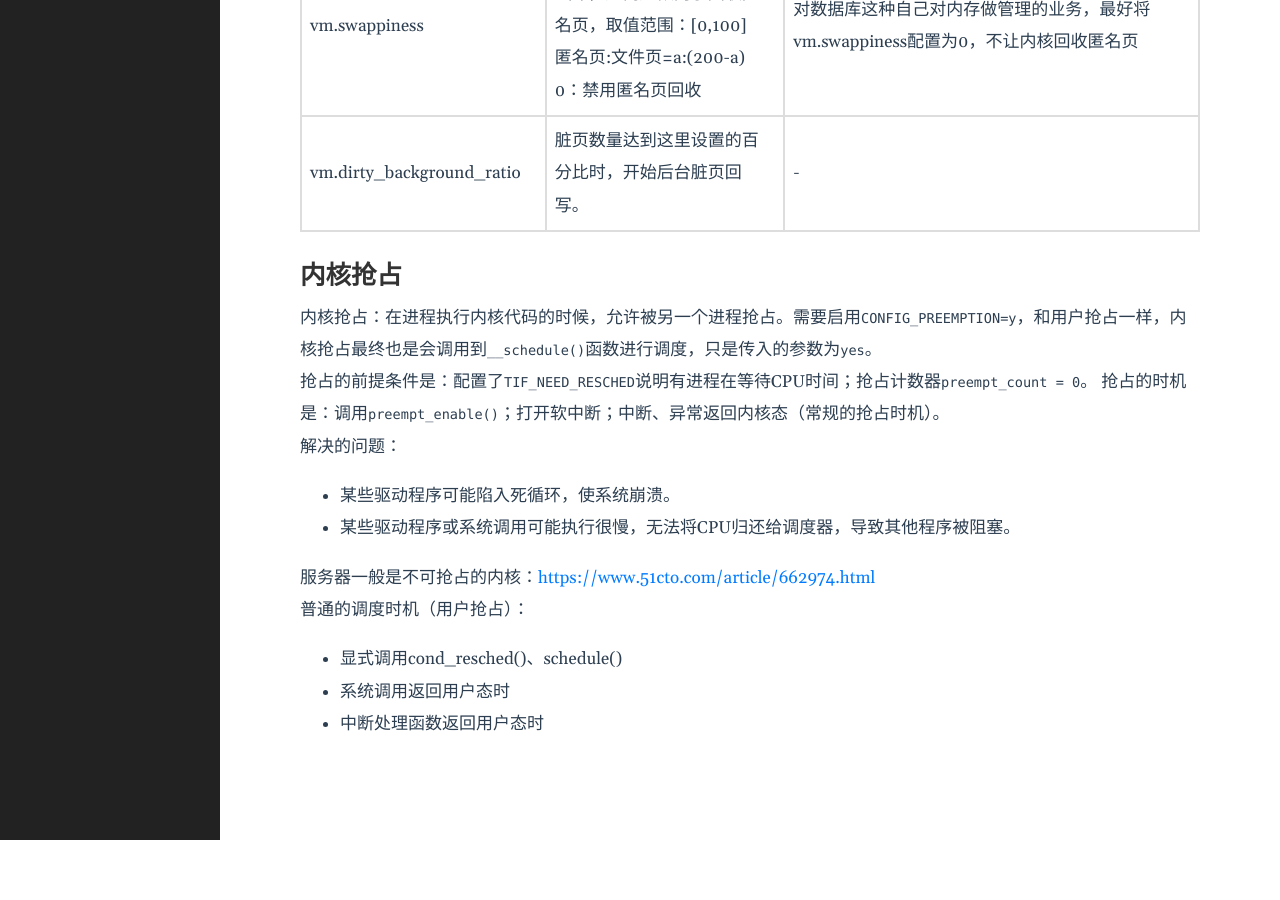
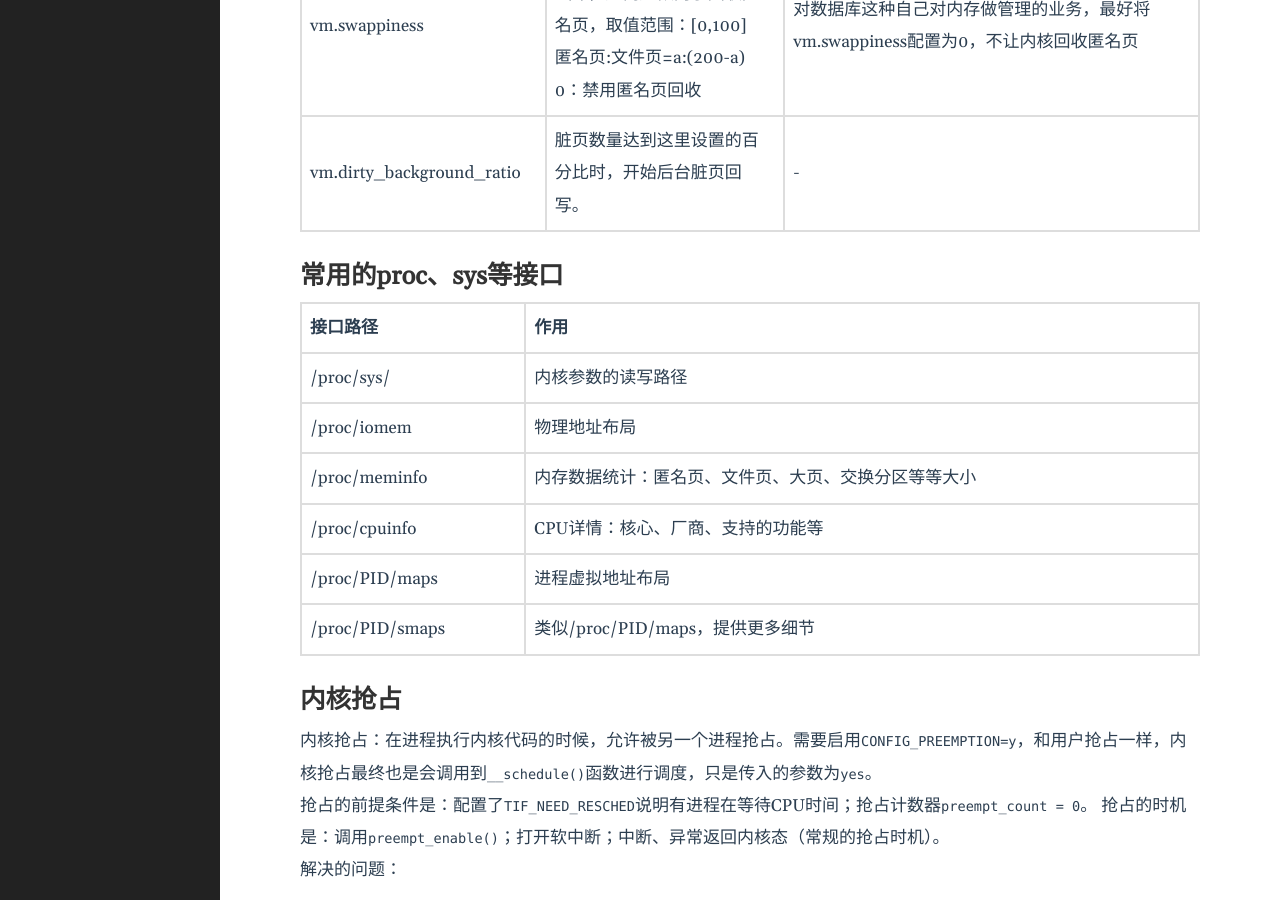
Before and after one commit to lclgo/lclgo.github.io, a Jekyll site: the page built from _posts/draft/2020-01-01-draft.md, in a window 1280 px wide and 900 px high, scrolled down 5863 px. Built offline with Jekyll 4.4.1, drawn with Linux system fonts in a browser that asks for light colours; before the commit the page ends 6703 px from its top, so only the background shows below that.

Commit message:
add some proc/sys file detail

```diff
--- a/_posts/draft/2020-01-01-draft.md
+++ b/_posts/draft/2020-01-01-draft.md
@@ -196,6 +196,17 @@ swappiness参数用于控制回收匿名页的激进程度（a），取值范围
 |vm.swappiness|回收匿名页的激进程度（a），越高越倾向于回收匿名页，取值范围：[0,100]<br>匿名页:文件页=a:(200-a)<br>0：禁用匿名页回收<br>|对数据库这种自己对内存做管理的业务，最好将vm.swappiness配置为0，不让内核回收匿名页|
 |vm.dirty_background_ratio|脏页数量达到这里设置的百分比时，开始后台脏页回写。|-|
 
+## 常用的proc、sys等接口
+
+|接口路径|作用|
+|-|-|
+|/proc/sys/|内核参数的读写路径|
+|/proc/iomem|物理地址布局|
+|/proc/meminfo|内存数据统计：匿名页、文件页、大页、交换分区等等大小|
+|/proc/cpuinfo|CPU详情：核心、厂商、支持的功能等|
+|/proc/PID/maps|进程虚拟地址布局|
+|/proc/PID/smaps|类似/proc/PID/maps，提供更多细节|
+
 ## 内核抢占
 
 内核抢占：在进程执行内核代码的时候，允许被另一个进程抢占。需要启用`CONFIG_PREEMPTION=y`，和用户抢占一样，内核抢占最终也是会调用到`__schedule()`函数进行调度，只是传入的参数为`yes`。
```
